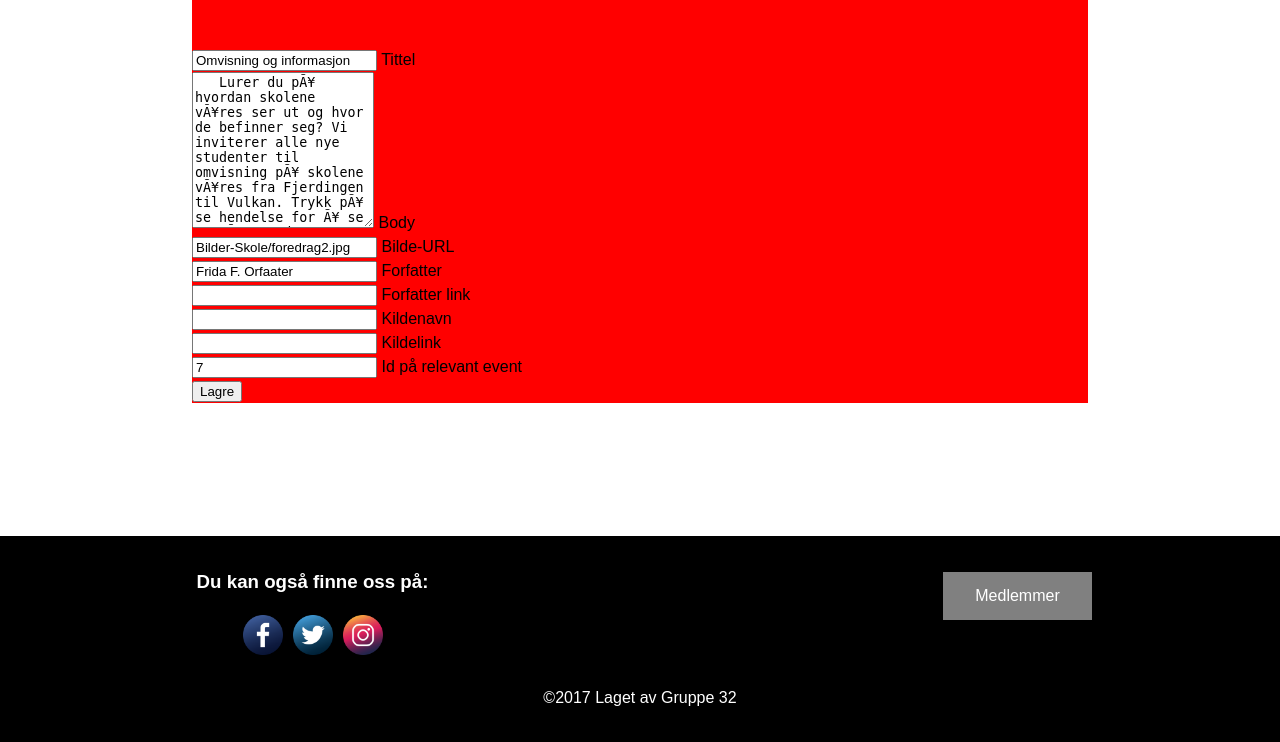
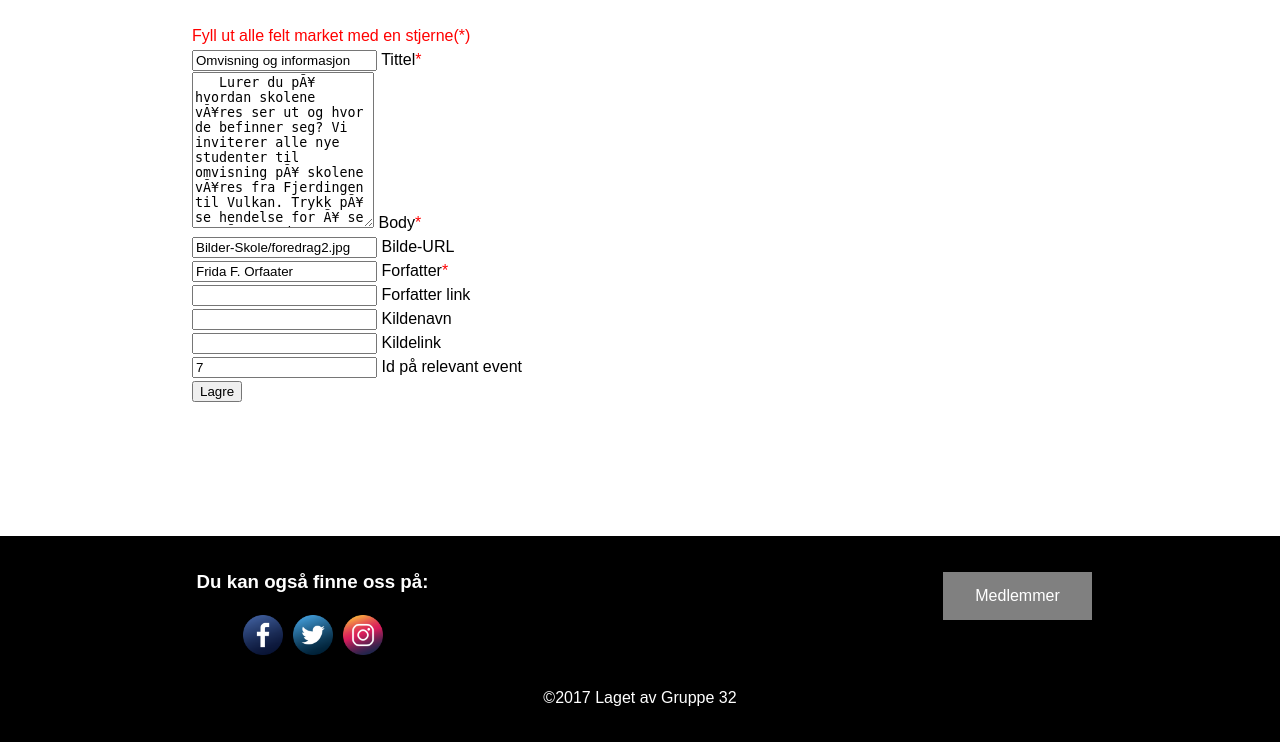
Before and after one commit to saccky/webprojekt-2, a PHP site: page /edit-article.php?id=51 in a window 1280 px wide. Shown: the part 194-936 px from the top of the page. Run offline with PHP 8.4, Linux system fonts and the light colour scheme; data comes from the database, SQL or seed files in the repository.

Commit message:
test fiks

```diff
--- a/main.css
+++ b/main.css
@@ -18,7 +18,7 @@ body {
     width: 70%;
     text-align: left;
     margin: 0 auto;
-    background-color: red;
+    background-color: #FFFFFF;
 }
 
 /********************************
```
